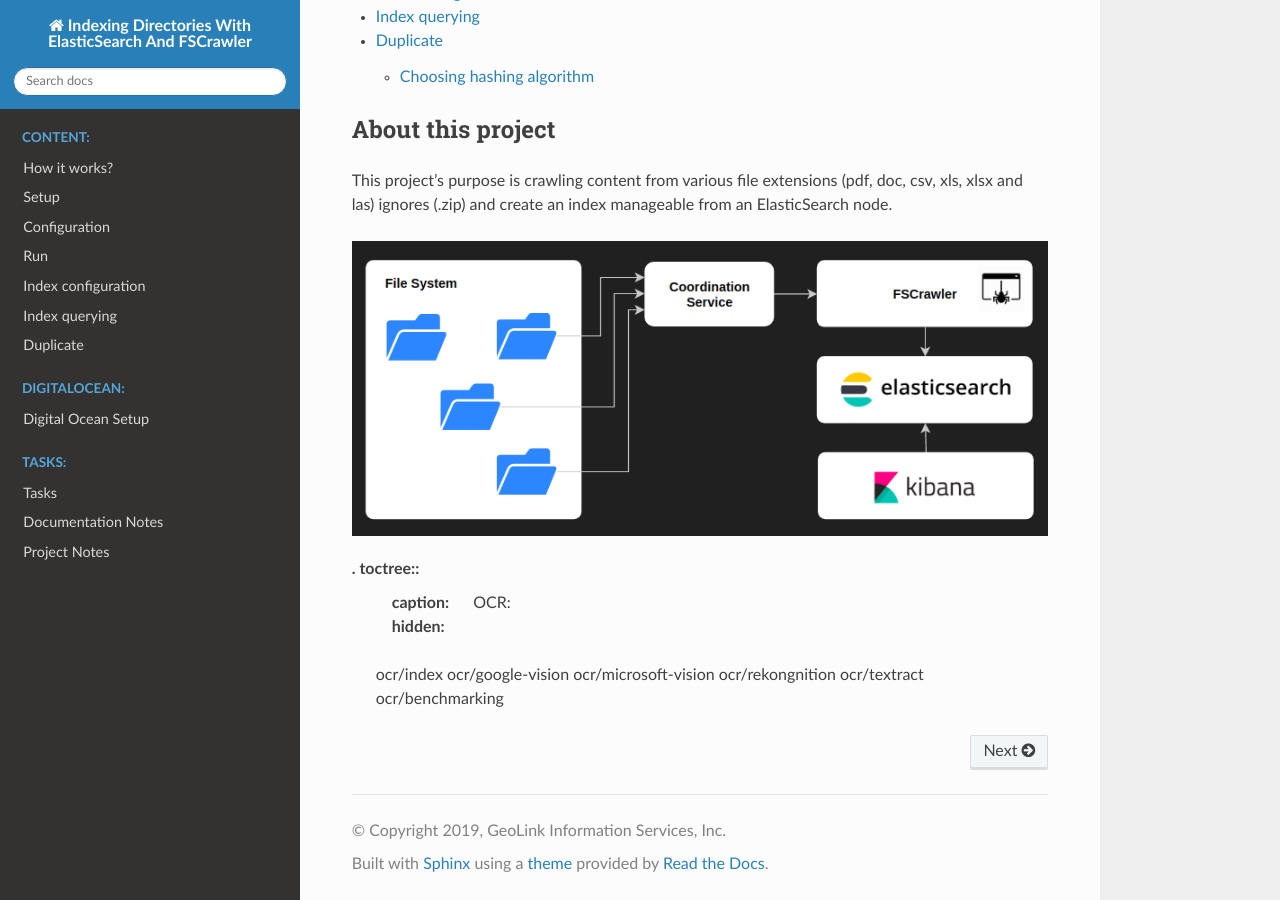
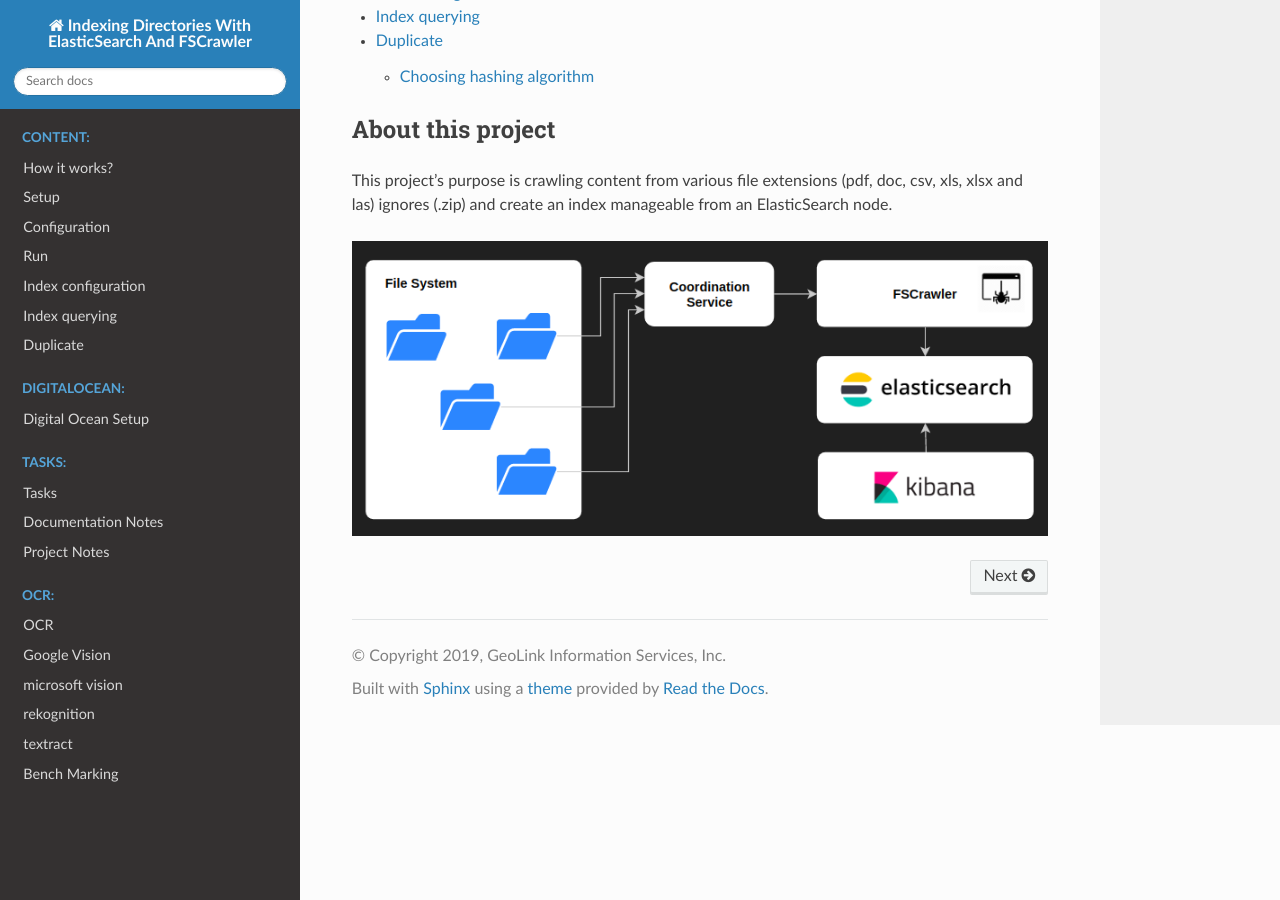
Before and after one commit to thumatiramesh/wellrecordarchiver-softsuave, a Sphinx documentation site: the page built from documentation/index.rst, in a window 1280 px wide and 900 px high, scrolled down 552 px. Built offline with Sphinx 7.4.7 and the Read the Docs theme 2.0.0, drawn with Linux system fonts in a browser that asks for light colours.

Commit message:
Updated documentation spelling and syntax

```diff
--- a/documentation/duplicate/index.rst
+++ b/documentation/duplicate/index.rst
@@ -13,3 +13,8 @@
 
 
 Made modification to
+
+
+.. code-block:: sql
+
+    SELECT * FROM TABLE table WHERE id-=1;
--- a/documentation/index.rst
+++ b/documentation/index.rst
@@ -40,12 +40,17 @@
    projects/notes
 
 
-. toctree::
+
+
+
+
+.. toctree::
    :caption: OCR:
    :hidden:
+
    ocr/index
    ocr/google-vision
    ocr/microsoft-vision
-   ocr/rekongnition
+   ocr/rekognition
    ocr/textract
    ocr/benchmarking
--- a/documentation/ocr/microsoft-vision.rst
+++ b/documentation/ocr/microsoft-vision.rst
@@ -0,0 +1,3 @@
+================
+microsoft vision
+================
--- a/documentation/ocr/rekognition.rst
+++ b/documentation/ocr/rekognition.rst
@@ -0,0 +1,3 @@
+===========
+rekognition
+===========
--- a/documentation/ocr/textract.rst
+++ b/documentation/ocr/textract.rst
@@ -0,0 +1,3 @@
+========
+textract
+========
```
